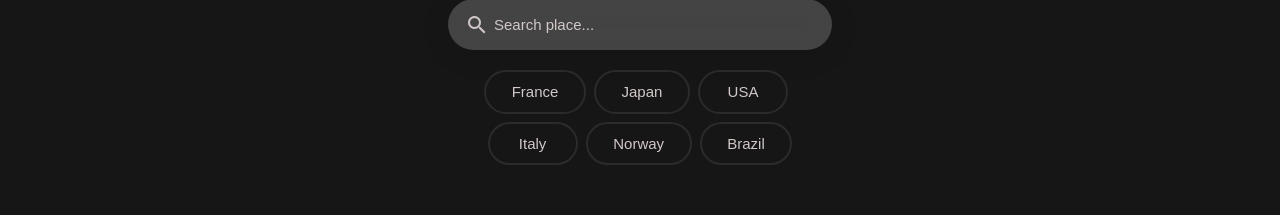
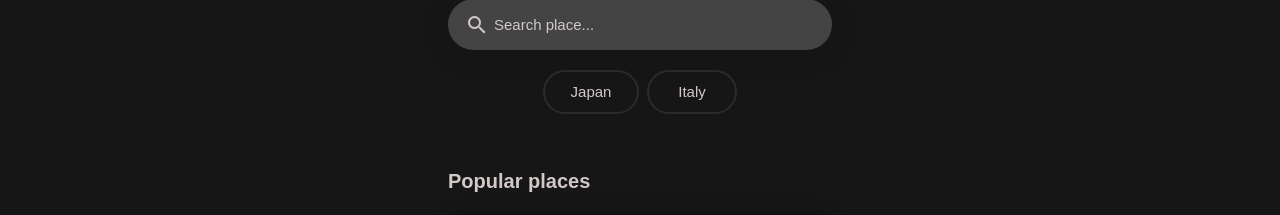
Before and after one commit to AnnaDe-v/booking, a Next.js app: page / in a window 1280 px wide. Shown: the part 174-389 px from the top of the page. Built offline with nearby package versions, Linux system fonts and the light colour scheme.

Commit message:
added filtration countries

```diff
--- a/app/components/elements/filters/Filters.tsx
+++ b/app/components/elements/filters/Filters.tsx
@@ -1,32 +1,12 @@
 import styles from './Filters.module.scss'
 import cn from 'classnames';
 import {FC, useState} from "react";
-import {TypeSetState} from "../../../types/common";
-import {IPlace} from "../../../types/place";
+import {TypeSetState} from "@/types/common";
+import uniqBy from 'lodash/uniqBy';
+import {IPlace} from "@/types/place";
 
 
 
-const countries = [
-    {
-        location: 'France'
-    },
-    {
-        location: 'Japan'
-    },
-    {
-        location: 'USA'
-    },
-    {
-        location: 'Italy'
-    },
-    {
-        location: 'Norway'
-    },
-    {
-        location: 'Brazil'
-    },
-
-]
 
 interface IFilters {
     setPlaces: TypeSetState<IPlace[]>
@@ -51,12 +31,12 @@ const Filters: FC<IFilters> = ({setPlaces, initialPlaces}) => {
 
     return (
         <div className={styles.wrapper}>
-            {countries.map(country =>
+            {uniqBy(initialPlaces, 'location.country').map(place =>
                 <button
-                    onClick={() => handleFilter(country.location)}
-                    key={country.location}
-                    className={cn({[styles.active]: country.location === filter,})}
-                >{country.location}</button>)}
+                    onClick={() => handleFilter(place.location.country)}
+                    key={place.location.country}
+                    className={cn({[styles.active]: place.location.country === filter,})}
+                >{place.location.country}</button>)}
         </div>
     )
 }
--- a/app/components/elements/home/popularPlaces/PopularPlaces.tsx
+++ b/app/components/elements/home/popularPlaces/PopularPlaces.tsx
@@ -1,6 +1,6 @@
 import styles from './PopularPlaces.module.scss';
 import {FC} from "react";
-import {IPlace} from "../../../../types/place";
+import {IPlace} from "@/types/place";
 import Link from 'next/link';
 import Skeleton from 'react-loading-skeleton';
 import 'react-loading-skeleton/dist/skeleton.css'
@@ -25,12 +25,12 @@ const PopularPlaces: FC<IPopularPlaces> = ({places, isLoading}) => {
 
                     ( places.map(place => (
                 <Link href={`place/${place.slug}`}
-                      key={place.slug}
+                      key={place._id}
                 >
                     <a
 
                         className={styles.item}
-                        style={{backgroundImage: `url(${place.imageLink})`}}
+                        style={{backgroundImage: `url(${place.imagePath})`}}
                     >
                         <span className={styles.heading}>
                             {place.location.city + ', ' + place.location.country}
--- a/app/components/screens/place/Place.tsx
+++ b/app/components/screens/place/Place.tsx
@@ -12,7 +12,7 @@ interface IPlacePage {
 const Place: FC<IPlacePage> = ({place}) => {
     return (
         <Layout isMaxWidth={false}>
-            <Wrapper imageLink={place.imageLink}>
+            <Wrapper imagePath={place.imagePath}>
                 <Header/>
                 <Information place={place}/>
             </Wrapper>
--- a/app/components/screens/place/Wrapper/Wrapper.tsx
+++ b/app/components/screens/place/Wrapper/Wrapper.tsx
@@ -1,11 +1,11 @@
 import React, {FC} from 'react';
 import styles from './Wrapper.module.scss';
 
-const Wrapper: FC<{imageLink: string}> = ({imageLink, children}) => {
+const Wrapper: FC<{imagePath: string}> = ({imagePath, children}) => {
     return (
         <div
             className={styles.wrapper}
-             style={{backgroundImage: `url(${imageLink})` }}
+             style={{backgroundImage: `url(${imagePath})` }}
         >
             {children}
         </div>
--- a/app/types/place.ts
+++ b/app/types/place.ts
@@ -6,15 +6,14 @@ export type TypeLocation = {
 
 
 export interface IPlace {
+    _id: string
     slug: string
     location: TypeLocation
-    imageLink: string
+    imagePath: string
     description: string
     rating: 1 | 2 | 3 | 4 | 5 | 6 | 7 | 8 | 9 | 10
     duration: string
     distance: number
-    googleMapLink: string
-    mapImage?: string
 }
 
 export interface IFav {
--- a/package.json
+++ b/package.json
@@ -10,6 +10,7 @@
   "dependencies": {
     "@types/classnames": "^2.3.1",
     "@types/react-simple-maps": "^1.0.8",
+    "lodash": "^4.17.21",
     "material-icons": "^1.10.6",
     "next": "12.0.10",
     "nextjs-progressbar": "^0.0.14",
@@ -21,6 +22,7 @@
     "sass": "^1.49.7"
   },
   "devDependencies": {
+    "@types/lodash": "^4.14.182",
     "@types/node": "^17.0.14",
     "@types/react": "^17.0.38",
     "eslint": "8.8.0",
--- a/pages/api/places/index.ts
+++ b/pages/api/places/index.ts
@@ -1,30 +1,28 @@
-import {IPlace} from "../../../app/types/place";
+import {IPlace} from "@/types/place";
 import {NextApiRequest, NextApiResponse} from "next";
 
 
 export const places: IPlace[] = [
     {
+        _id: 'fjnkzjsnfnzkmslkfsl3ootis545454544646',
         slug: 'tokyo',
         location: {country: 'Japan', city: 'Tokyo', regionUn: 'Asia'},
         description: 'Tokyo Japanese: historically Tokio and officially the Tokyo Metropolis (東京都, Tōkyō-to), is the capital[8] and largest city of Japan. Its metropolitan area is the most populous in the world,[5] with an estimated 37.468 million residents in 2018. Located at the head of Tokyo Bay, the prefecture forms part of the Kantō region on the central Pacific coast of Japan\'s main island of Honshu. Tokyo is the political and economic center of the country, as well as the seat of the Emperor of Japan and the national government. As of 2022, the prefecture has an estimated population of 13.99 million.[4]',
         distance: 1587,
-        imageLink: 'http://localhost:3000/images/places/japan.jpg',
+        imagePath: 'http://localhost:3000/images/places/japan.jpg',
         duration: '10 days',
-        googleMapLink: 'sdsf',
-        mapImage: 'http://localhost:3000/images/places/Tokyo.png',
         rating: 5
     },
     {
+        _id: 'fjnkzjsnfnzkmslkfsl3ootigzskgnks',
         slug: 'venezia',
         location: {country: 'Italy', city: 'Venezia', regionUn: 'Europe'},
         description: 'Город на северо-востоке Италии. Административный центр области Венеция и одноимённой территориальной единицы, приравненной к провинции. Образует коммуну, разделённую на 6 самоуправляемых районов. Покровителем города считается апостол Марк, евангелист, чьи мощи хранятся здесь же в Соборе Св. Марка, в связи с чем в город всегда приезжало много паломников-христиан со всего мира.',
         distance: 467,
-        imageLink: 'http://localhost:3000/images/places/italy.jpg',
+        imagePath: 'http://localhost:3000/images/places/italy.jpg',
         duration: '6 days',
-        googleMapLink: 'sdsf',
-        mapImage: 'sdwshjk',
         rating: 5
-    }
+    },
 ]
 
 export default function handler(req: NextApiRequest, res: NextApiResponse) {
--- a/pages/index.tsx
+++ b/pages/index.tsx
@@ -1,6 +1,6 @@
 import Layout from "../app/components/common/Layout";
 import {GetStaticProps, NextPage} from "next";
-import {IPlace} from "../app/types/place";
+import {IPlace} from "@/types/place";
 import HeadingSection from "../app/components/elements/home/headingSection/HeadingSection";
 import Search from "../app/components/elements/home/search/Search";
 import Filters from "../app/components/elements/filters/Filters";
```
Also changed, not shown: 1 other file (tests, documents, lock files or other folders).
